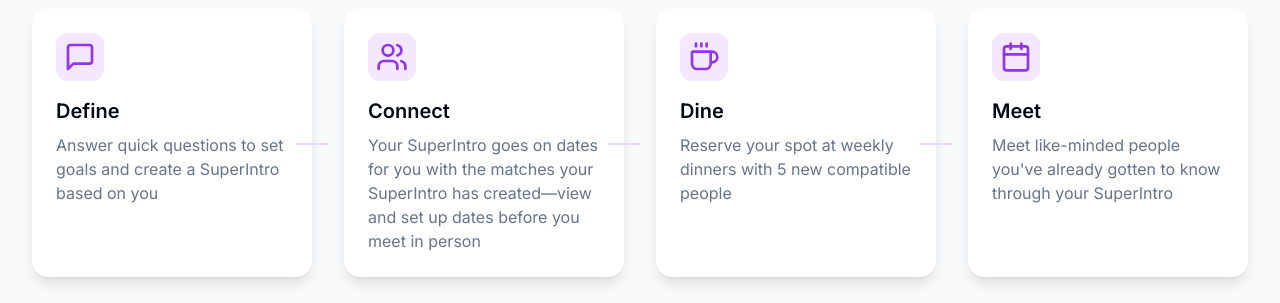
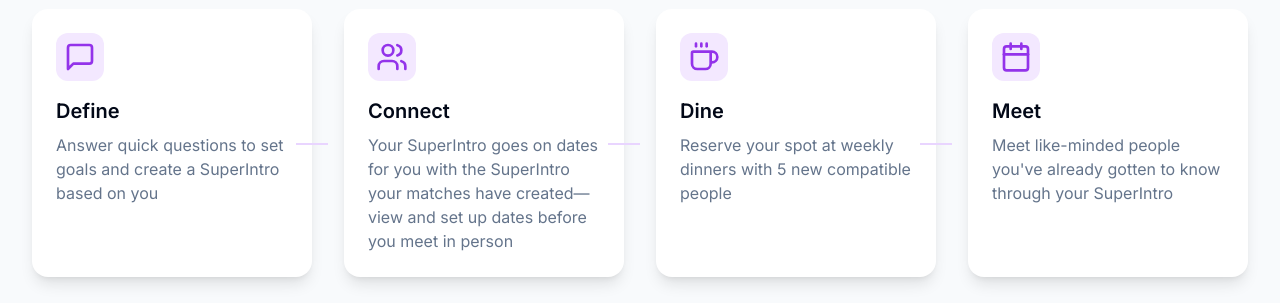
Before and after one commit to AiOS-Internship-PersonaNet/Landing-page, a Next.js app: page / in a window 1280 px wide. Shown: the part 900-1203 px from the top of the page. Built offline with nearby package versions, Linux system fonts and the light colour scheme.

Commit message:
Update page.jsx
How it works : Connect "wording"

```diff
--- a/app/page.jsx
+++ b/app/page.jsx
@@ -153,7 +153,7 @@ export default function LandingPage() {
                   icon: <Users className="h-8 w-8" />,
                   title: "Connect",
                   description:
-                    "Your SuperIntro goes on dates for you with the matches your SuperIntro has created—view and set up dates before you meet in person",
+                    "Your SuperIntro goes on dates for you with the SuperIntro your matches have created—view and set up dates before you meet in person",
                 },
                 {
                   icon: <Coffee className="h-8 w-8" />,
```
